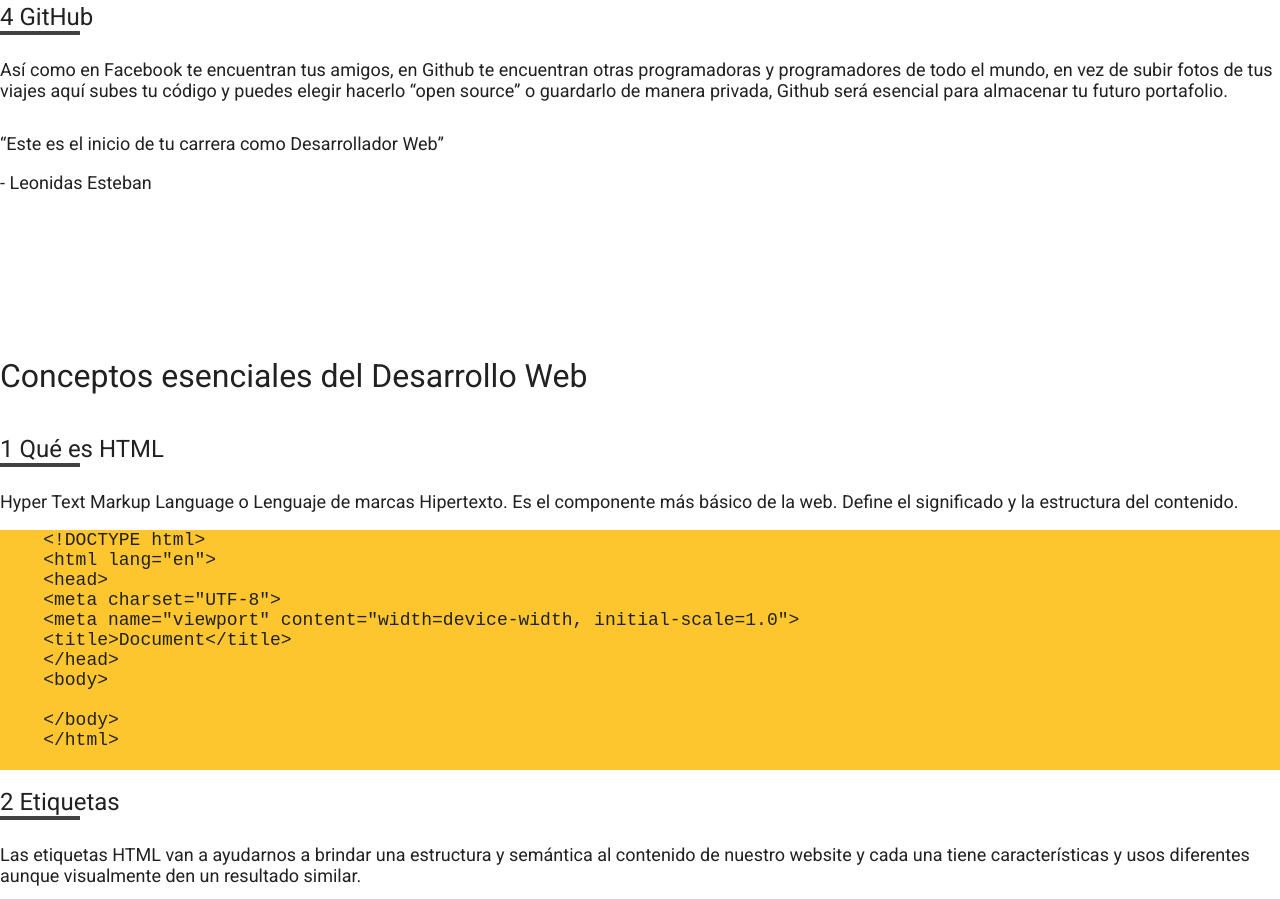
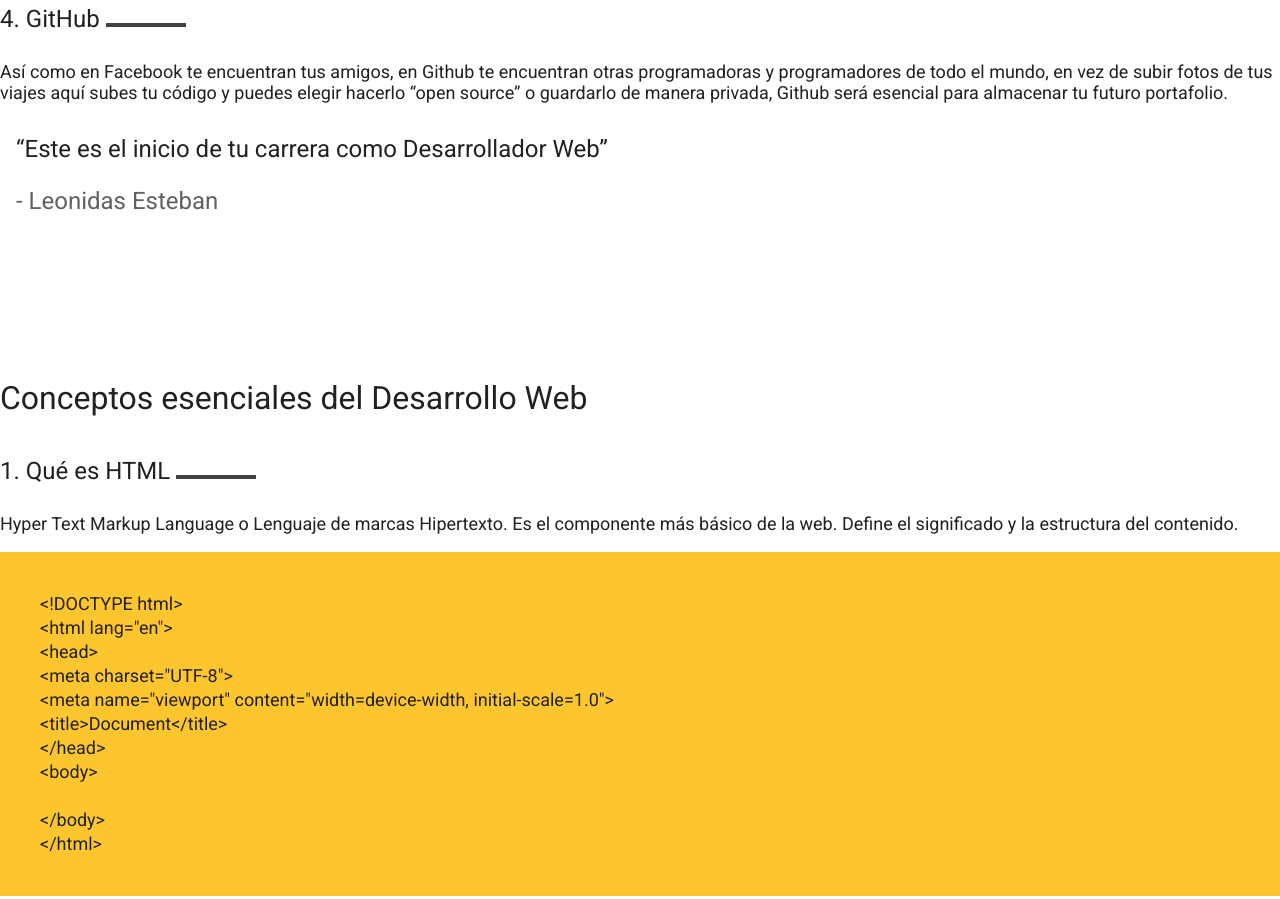
Before and after one commit to octaviolan/curso-esencial-html-css, a plain HTML site: page index.html in a window 1280 px wide. Shown: the part 1717-2616 px from the top of the page. Drawn offline with Linux system fonts and the light colour scheme.

Commit message:
Añadiendo padding

```diff
--- a/css/style-physical.css
+++ b/css/style-physical.css
@@ -67,10 +67,10 @@ h1 {
   margin-bottom: 16px;
 }
 
-h1 ~ p {
+/* h1 ~ p {
   margin-top: 0;
   margin-bottom: 64px;
-}
+} */
 
 hr {
   margin: 64px 0;
@@ -92,10 +92,23 @@ h3 {
 
 pre {
   background: #FEC62E;
+  padding: 40px;
+  font-family: "Roboto";
+  line-height: 24px;
 }
 
 blockquote {
+  font-size: 24px;
   margin: 32px 0;
+  padding-left: 16px;
+}
+
+blockquote p span {
+  color: var(--gray10);
+}
+
+blockquote span::before {
+  content: '-';
 }
 
 .hero {
@@ -136,15 +149,16 @@ blockquote {
 
 .section-content h3 {
   counter-increment: titleList;
+  padding-bottom: 4px;
 }
 
 .section-content h3::before {
-  content: counter(titleList, decimal);
+  content: counter(titleList, decimal) '. ';
 }
 
 .section-content h3::after {
   content: "";
-  display: block;
+  display: inline-block;
   width: 80px;
   height: 4px;
   background-color: var(--gray20);
--- a/index.html
+++ b/index.html
@@ -102,7 +102,11 @@
       </p>
       <blockquote>
         <p>“Este es el inicio de tu carrera como Desarrollador Web”</p>
-        <p>- Leonidas Esteban</p>
+        <p>
+          <span>
+            Leonidas Esteban
+          </span>
+        </p>
       </blockquote>
     </section>
     <hr>
```
Lines whose indentation alone changed are shown as unchanged.
